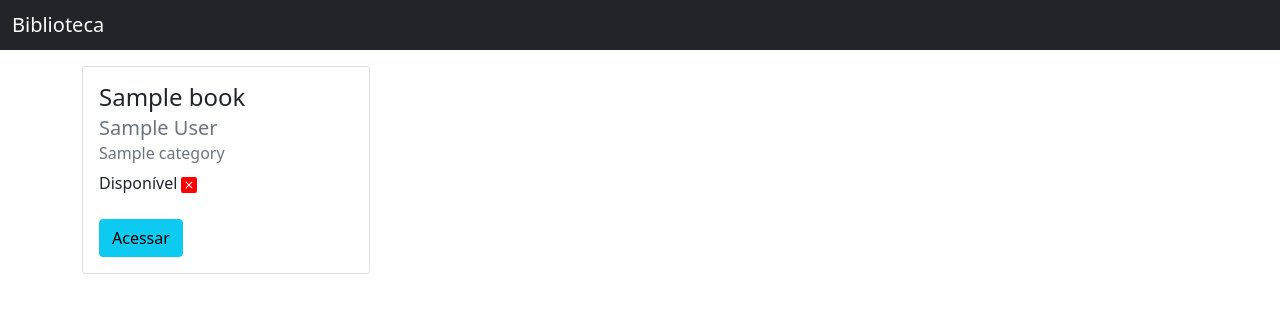
After one commit to giordanogomes/library_django, a Django app: template book/templates/home.html in a window 1280 px wide. The commit adds this page. Shown: the top 313 px of the page. Run offline with Django 4.2, Linux system fonts and the light colour scheme; the template is opened without the code that fills it: values that come from a table or form of the project are taken from there, others are empty; tables that the repository leaves empty hold one stand-in row (values such as "Sample post"); some libraries are stand-ins or nearby versions.

Commit message:
registering user books

```diff
--- a/book/admin.py
+++ b/book/admin.py
@@ -1,9 +1,10 @@
 from django.contrib import admin
 
-from .models import Book
+from .models import Book, Category
 
 class BookAdmin(admin.ModelAdmin):
     list_display =  ('id', 'name', 'author', 'registration_date')
     list_display_links = ("id", "name")
 
 admin.site.register(Book, BookAdmin)
+admin.site.register(Category)
--- a/book/models.py
+++ b/book/models.py
@@ -1,5 +1,14 @@
 from django.db import models
 from datetime import date
+
+from user.models import User
+
+
+class Category(models.Model):
+    name = models.CharField(max_length=30)
+
+    def __str__(self) -> str:
+        return self.name
 
 
 class Book(models.Model):
@@ -12,6 +21,8 @@ class Book(models.Model):
     date_rented = models.DateTimeField(blank=True, null=True)
     date_devolution = models.DateTimeField(blank=True, null=True)
     time_duration = models.DateField(blank=True, null=True)
+    category = models.ForeignKey(Category, on_delete=models.DO_NOTHING)
+    user = models.ForeignKey(User, on_delete=models.DO_NOTHING)
 
     def __str__(self) -> str:
         return self.name
--- /dev/null
+++ b/book/templates/home.html
@@ -0,0 +1,46 @@
+{% extends 'base.html' %}
+
+{% block title %}Seus Livros{% endblock %}
+
+{% block content %}
+
+<div class="container mt-3">
+    <div class="row">
+        {% for book in books %}
+            <div class="col-md">
+                <div class="card" style="width: 18rem;">
+                    <div class="card-body">
+                        <h4 class="card-title">{{ book.name }}</h4>
+                        <h5 class="card-subtitle mb-2 text-muted">
+                            {{ book.author }}
+                        <h5>
+                        <h6 class="card-subtitle mb-2 text-muted">
+                            {{ book.category }}
+                        </h6>
+                        <p class="card-text">
+                            Disponível
+                            {% if not book.rented %}
+                                <svg style="color: green;" xmlns="http://www.w3.org/2000/svg"
+                                    width="16" height="16" fill="currentColor"
+                                    class="bibi-check-square-fill" viewBox="0 0 16 16">
+                                    <path d="M2 0a2 2 0 0 0-2 2v12a2 2 0 0 0 2 2h12a2 2 0 0 0 2-2V2a2 2 0 0 0-2-2H2zm10.03 4.97a.75.75 0 0 1 .011 1.05l-3.992 4.99a.75.75 0 0 1-1.08.02L4.324 8.384a.75.75 0 1 1 1.06-1.06l2.094 2.093 3.473-4.425a.75.75 0 0 1 1.08-.022z"/>
+                                </svg>
+                            {% else %}
+                            <svg style="color: red;" xmlns="http://www.w3.org/2000/svg" width="16" height="16"
+                                fill="currentColor" class="bi bi-x-square-fill" viewBox="0 0 16 16">
+                                <path d="M2 0a2 2 0 0 0-2 2v12a2 2 0 0 0 2 2h12a2 2 0 0 0 2-2V2a2 2 0 0 0-2-2H2zm3.354 4.646L8 7.293l2.646-2.647a.5.5 0 0 1 .708.708L8.707 8l2.647 2.646a.5.5 0 0 1-.708.708L8 8.707l-2.646 2.647a.5.5 0 0 1-.708-.708L7.293 8 4.646 5.354a.5.5 0 1 1 .708-.708z"/>
+                              </svg>
+                            {% endif %}
+                        </p>
+
+                        <a href="{% url 'info_book' book.id %}" class="btn btn-info mt-2">
+                            Acessar
+                        </a>
+                    </div>
+                </div>
+            </div>
+        {% endfor %}
+    </div>
+</div>
+
+{% endblock %}
--- a/book/urls.py
+++ b/book/urls.py
@@ -1,7 +1,8 @@
 from django.urls import path
 
-from .views import home
+from .views import home, info_book
 
 urlpatterns = [
-    path('home/', home)
+    path('home/', home),
+    path('info_book/<int:id>', info_book, name='info_book')
 ]
--- a/templates/base.html
+++ b/templates/base.html
@@ -15,7 +15,9 @@
 <body>
     <nav class="navbar navbar-dark bg-dark">
         <div class="container-fluid">
-            <span class="navbar-brand mb-0 h1">Biblioteca</span>
+            <a href="/book/home" class="navbar-brand mb-0 h1">
+                Biblioteca
+            </a>
         </div>
     </nav>
 
```
Also changed, not shown: book/templates/info_book.html (added, +34 -0 lines), book/views.py (+14 -5 lines), book/migrations/0006_category_book_category.py (added), book/migrations/0007_book_user.py (added), book/migrations/0008_remove_category_description.py (added).
